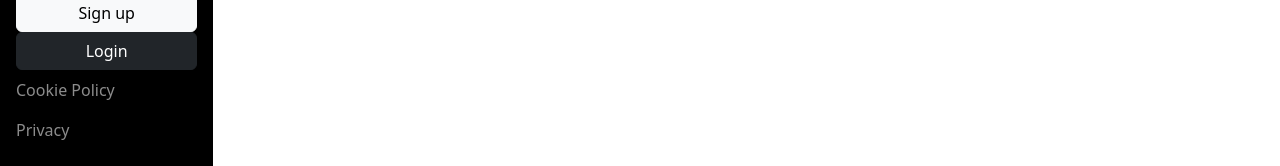
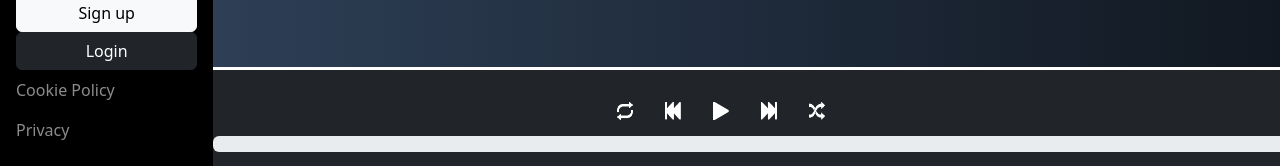
Before and after one commit to Massimiliano2022/react-spotify, a React (Create React App) app: page / in a window 1280 px wide. Shown: the part 634-800 px from the top of the page. Built offline with nearby package versions, Linux system fonts and the light colour scheme; no server answers.

Commit message:
creazione player bottomNav

```diff
--- a/src/App.jsx
+++ b/src/App.jsx
@@ -1,9 +1,12 @@
 import "bootstrap/dist/css/bootstrap.min.css";
 import './App.css';
+
 import { BrowserRouter, Route, Routes } from "react-router-dom";
+import { Container, Row } from "react-bootstrap";
+
 import MyMain from "./components/MyMain";
 import MyLeftBar from "./components/MyLeftBar";
-import { Container, Row } from "react-bootstrap";
+import MyBottomNav from "./components/MyBottomNav";
 
 
 function App() {
@@ -18,6 +21,9 @@ function App() {
             <Route path="/favourites" element={<Favourites />} />*/}
           </Routes>
         </Row>
+        <Row>
+          <MyBottomNav/>
+        </Row>
       </Container>
     </BrowserRouter>
   );
--- /dev/null
+++ b/src/components/MyBottomNav.jsx
@@ -0,0 +1,39 @@
+import next from '../img/Next.png'
+import play from '../img/Play.png'
+import previous from '../img/Previous.png'
+import repeat from '../img/Repeat.png'
+import shuffle from '../img/Shuffle.png'
+
+import { Col, Row } from "react-bootstrap";
+
+const MyBottomNav = () => {
+
+    return (
+
+        <Col className="fixed-bottom p-0" style={{ marginLeft: "16.66667%" }}>
+            <nav className="bg-dark" style={{ minHeight: "6rem" }}>
+                <div className="navbar-nav">
+                    <Row>
+                        <Col md={6}>
+                            <div className='d-flex justify-content-end mt-3'>
+                                <img src={repeat} alt="Shuffle" style={{ width: "16px" }} className='m-3' />
+                                <img src={previous} alt="Shuffle" style={{ width: "16px" }} className='m-3' />
+                                <img src={play} alt="Shuffle" style={{ width: "16px" }} className='m-3' />
+                                <img src={next} alt="Shuffle" style={{ width: "16px" }} className='m-3' />
+                                <img src={shuffle} alt="Shuffle" style={{ width: "16px" }} className='m-3' />
+                            </div>
+                        </Col>
+                    </Row>
+                    <Row className='d-flex justify-content-center'>
+                        <Col>
+                            <div className="progress" role="progressbar" aria-label="Basic example" aria-valuenow="0" aria-valuemin="0" aria-valuemax="100">
+                                <div className="progress-bar" style={{ width: "0%"}}></div>
+                            </div>
+                        </Col>
+                    </Row>
+                </div>
+            </nav>
+        </Col>
+    );
+}
+export default MyBottomNav;
--- a/src/components/MyMain.jsx
+++ b/src/components/MyMain.jsx
@@ -21,7 +21,7 @@ const MyMain = () => {
 
 
     return(
-        <Col sm={10} className="text-light" style={{marginLeft:"16.66667%"}}>
+        <Col sm={10} className="text-light" style={{marginLeft:"16.66667%", paddingBottom:"6rem"}}>
 
             <MyGallery title={"Rock Classics"} artist={rockArtist}/>
             <MyGallery title={"Pop Culture"} artist={popArtist}/>
```
